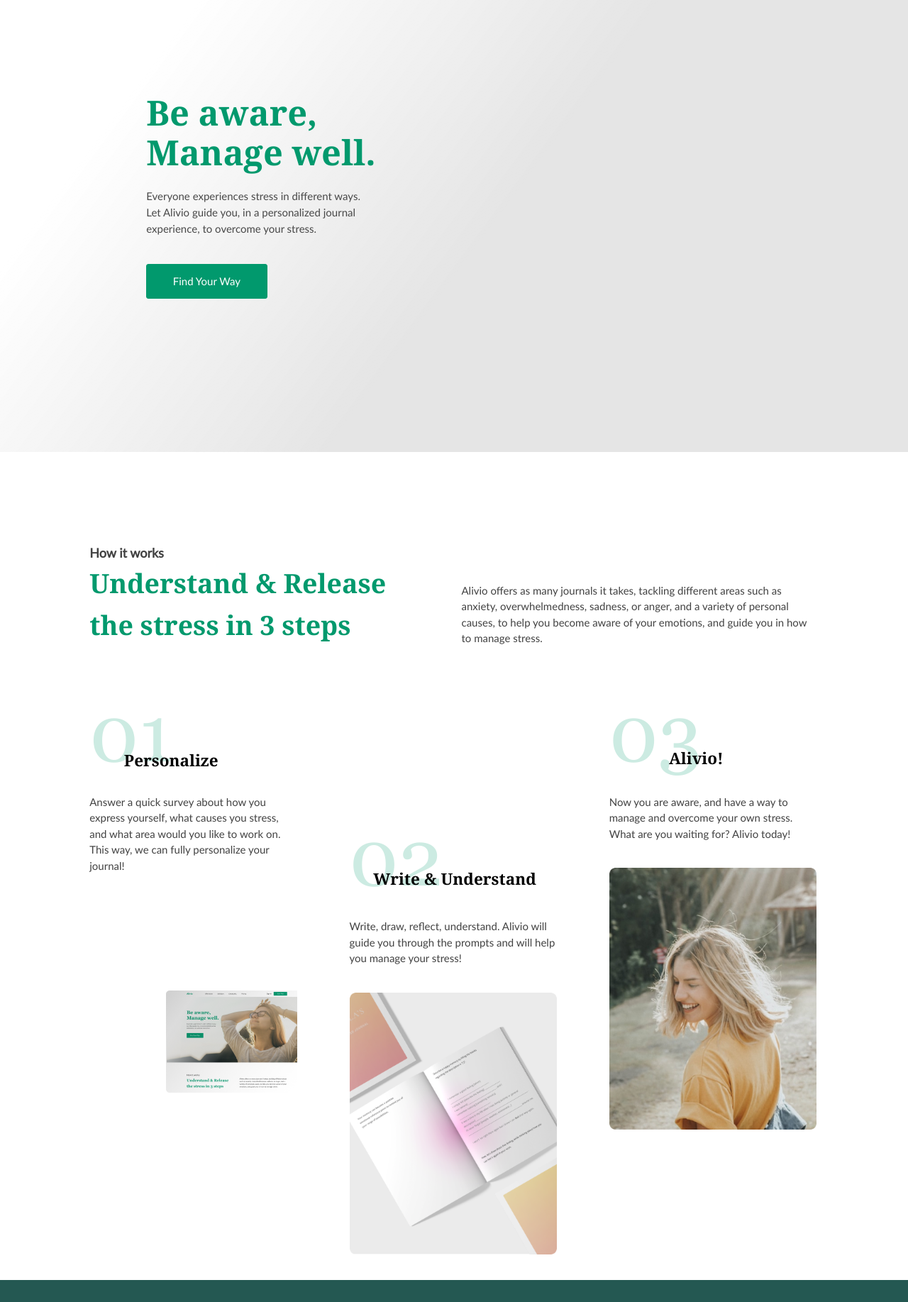
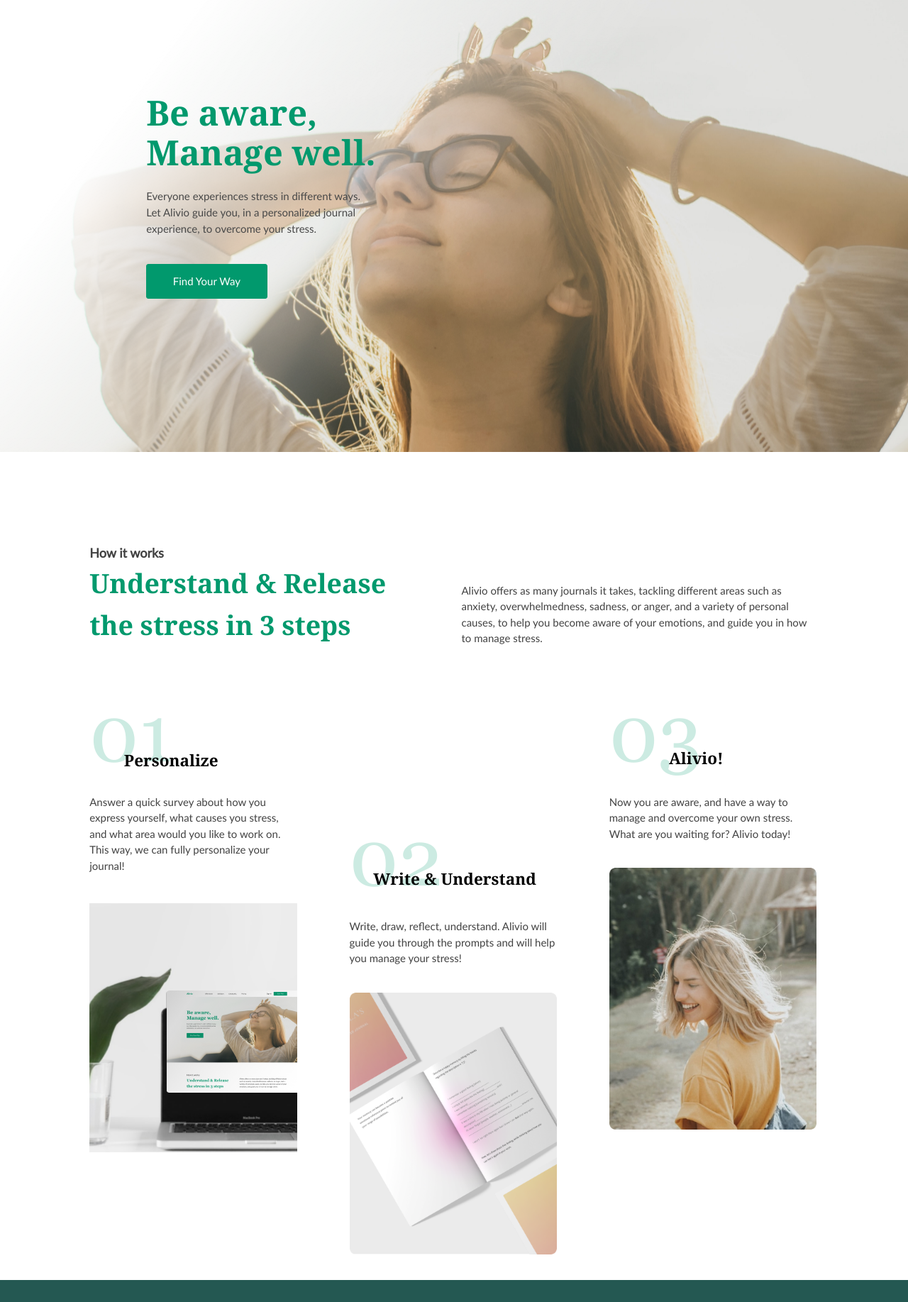
Before and after one commit to Aleksey-Sopin/HomeWork_1, a plain HTML site: page index.html in a window 1280 px wide. Shown: the part 65-1900 px from the top of the page at 71% size. Drawn offline with Linux system fonts and the light colour scheme; the site is published under a folder, as on GitHub Pages, so addresses that start at the root find nothing; files whose address does not match are found by name.

Commit message:
Update style.css

```diff
--- a/style.css
+++ b/style.css
@@ -94,7 +94,7 @@
     max-width: 100%;
     height: 53.125rem;
     background-color: #fff;
-    background: url("/img/1-block/main-page-background.png") 100% no-repeat;
+    background: url("img/1-block/main-page-background.png") 100% no-repeat;
     background-position: top right;
  }
 .main__container {
@@ -230,7 +230,7 @@
     position: relative;
     width: 100%;
     height: 50%;
-    background: url("/img/2-block/left-img-outside.png") 100% no-repeat;
+    background: url("img/2-block/left-img-outside.png") 100% no-repeat;
 }
 .personalize__image-block-small-img {
     max-width: 100%;
@@ -417,7 +417,6 @@
 }
 .action__img {
     max-width: 3.5625rem;
-    /* height: 3.5625rem; */
     margin: 0 auto .65rem;
 }
 .action__img img{
```
